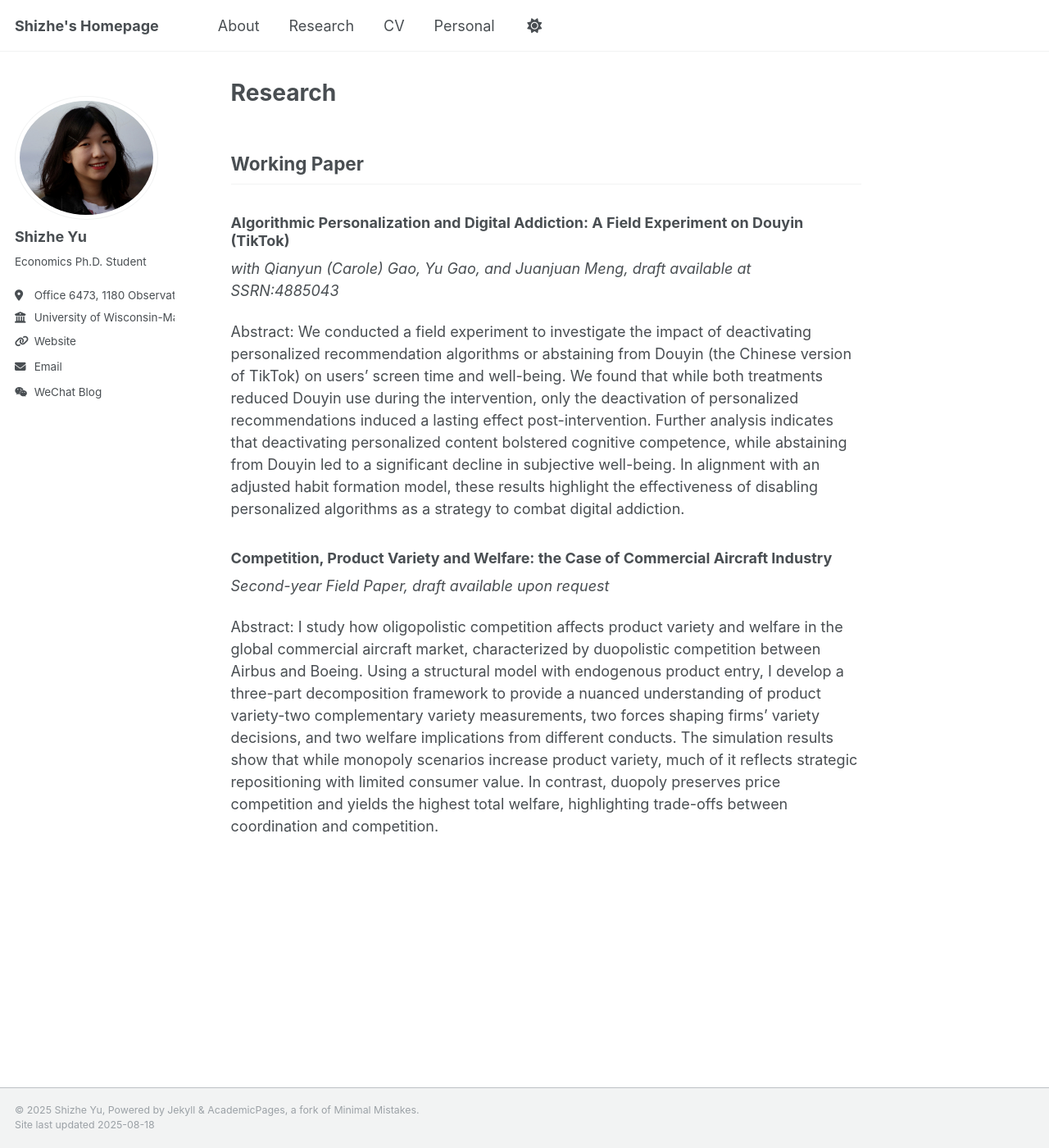
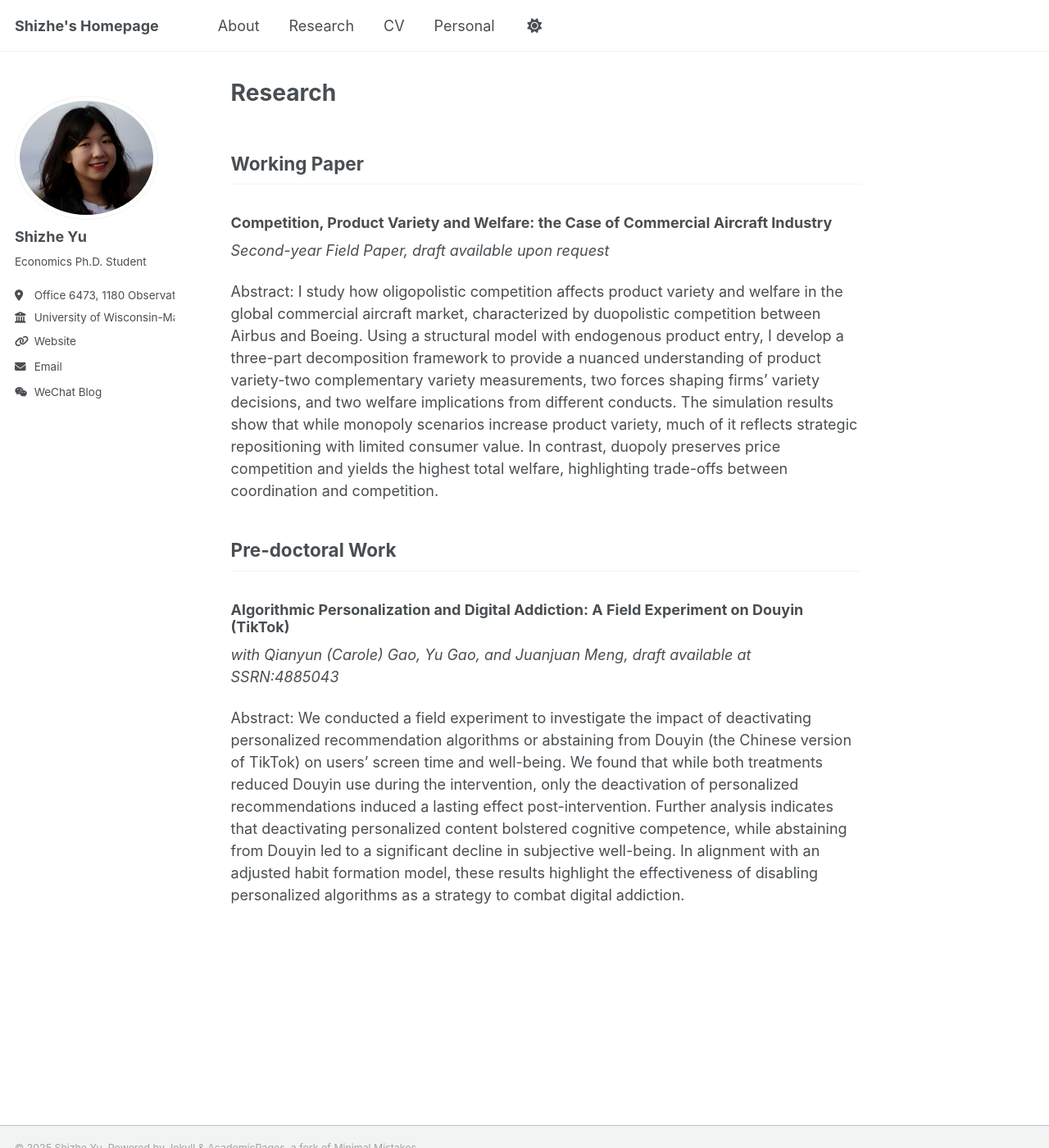
Before and after one commit to shizhe-yu/shizhe-yu.github.io, a Jekyll site: the page built from _pages/research.md, in a window 1280 px wide and 1400 px high. Shown: the whole window at 82% size. Built offline with Jekyll 4.4.1, drawn with Linux system fonts in a browser that asks for light colours.

Commit message:
Update research.md

```diff
--- a/_pages/research.md
+++ b/_pages/research.md
@@ -6,13 +6,13 @@ author_profile: true
 ---
 ## Working Paper
 
+### Competition, Product Variety and Welfare: the Case of Commercial Aircraft Industry
+*Second-year Field Paper, draft available upon request*
+
+Abstract: I study how oligopolistic competition affects product variety and welfare in the global commercial aircraft market, characterized by duopolistic competition between Airbus and Boeing. Using a structural model with endogenous product entry, I develop a three-part decomposition framework to provide a nuanced understanding of product variety-two complementary variety measurements, two forces shaping firms' variety decisions, and two welfare implications from different conducts. The simulation results show that while monopoly scenarios increase product variety, much of it reflects strategic repositioning with limited consumer value. In contrast, duopoly preserves price competition and yields the highest total welfare, highlighting trade-offs between coordination and competition.
+
+## Pre-doctoral Work
 ### Algorithmic Personalization and Digital Addiction: A Field Experiment on Douyin (TikTok)
 *with Qianyun (Carole) Gao, Yu Gao, and Juanjuan Meng, draft available at SSRN:4885043*
 
 Abstract: We conducted a field experiment to investigate the impact of deactivating personalized recommendation algorithms or abstaining from Douyin (the Chinese version of TikTok) on users' screen time and well-being. We found that while both treatments reduced Douyin use during the intervention, only the deactivation of personalized recommendations induced a lasting effect post-intervention. Further analysis indicates that deactivating personalized content bolstered cognitive competence, while abstaining from Douyin led to a significant decline in subjective well-being. In alignment with an adjusted habit formation model, these results highlight the effectiveness of disabling personalized algorithms as a strategy to combat digital addiction.
-
-
-### Competition, Product Variety and Welfare: the Case of Commercial Aircraft Industry
-*Second-year Field Paper, draft available upon request*
-
-Abstract: I study how oligopolistic competition affects product variety and welfare in the global commercial aircraft market, characterized by duopolistic competition between Airbus and Boeing. Using a structural model with endogenous product entry, I develop a three-part decomposition framework to provide a nuanced understanding of product variety-two complementary variety measurements, two forces shaping firms' variety decisions, and two welfare implications from different conducts. The simulation results show that while monopoly scenarios increase product variety, much of it reflects strategic repositioning with limited consumer value. In contrast, duopoly preserves price competition and yields the highest total welfare, highlighting trade-offs between coordination and competition.
```
